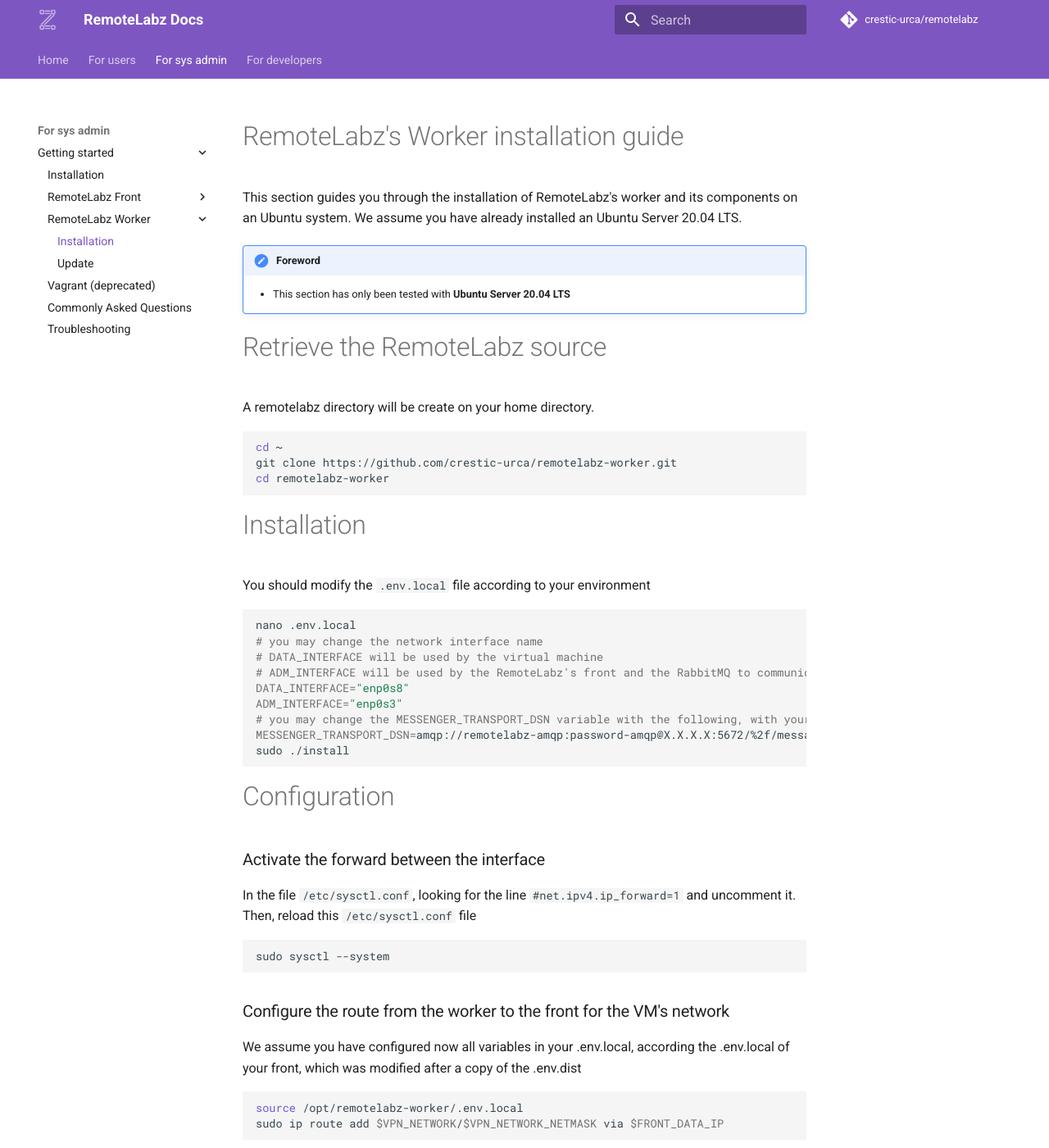
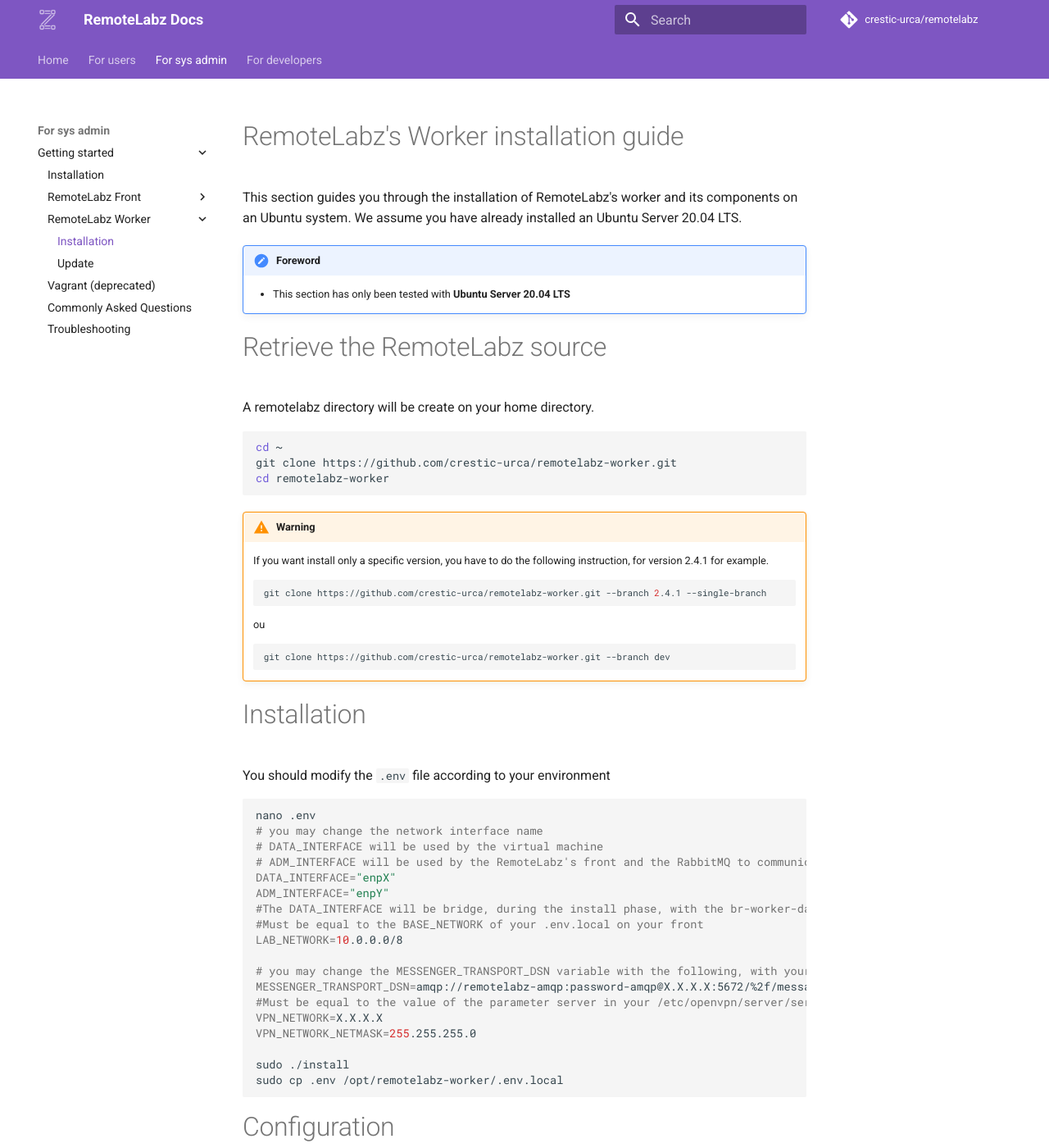
Before and after one commit to remotelabz/remotelabz-docs, an MkDocs documentation site: the page built from docs/administrators/getting-started/ubuntu-worker.md, in a window 1280 px wide and 1400 px high. Shown: the whole window at 82% size. Built offline with MkDocs 1.6.1 and Material for MkDocs 9.7.7, drawn with Linux system fonts in a browser that asks for light colours; comment, search, counter and statistics services are not loaded.

````diff
--- a/docs/administrators/getting-started/ubuntu-worker.md
+++ b/docs/administrators/getting-started/ubuntu-worker.md
@@ -14,19 +14,38 @@ git clone https://github.com/crestic-urca/remotelabz-worker.git
 cd remotelabz-worker
 ```
 
+!!! warning
+    If you want install only a specific version, you have to do the following instruction, for version 2.4.1 for example.
+    ```bash
+    git clone https://github.com/crestic-urca/remotelabz-worker.git --branch 2.4.1 --single-branch
+    ```
+    ou
+    ```bash
+    git clone https://github.com/crestic-urca/remotelabz-worker.git --branch dev
+    ```
+
 # Installation
-You should modify the `.env.local` file according to your environment
+You should modify the `.env` file according to your environment
 
 ``` bash
-nano .env.local
+nano .env
 # you may change the network interface name
 # DATA_INTERFACE will be used by the virtual machine
 # ADM_INTERFACE will be used by the RemoteLabz's front and the RabbitMQ to communicate with the worker. This interface is also used to ssh connexion
-DATA_INTERFACE="enp0s8"
-ADM_INTERFACE="enp0s3"
-# you may change the MESSENGER_TRANSPORT_DSN variable with the following, with your credentials, and the RabbitMQ IP or its FQDN
+DATA_INTERFACE="enpX"
+ADM_INTERFACE="enpY"
+#The DATA_INTERFACE will be bridge, during the install phase, with the br-worker-data interface (which will be an OVS)
+#Must be equal to the BASE_NETWORK of your .env.local on your front
+LAB_NETWORK=10.0.0.0/8
+
+# you may change the MESSENGER_TRANSPORT_DSN variable with the following, with your credentials, and the RabbitMQ IP or its FQDN. If the RabbitMQ is on your front, you have to use the adm network
 MESSENGER_TRANSPORT_DSN=amqp://remotelabz-amqp:password-amqp@X.X.X.X:5672/%2f/messages
+#Must be equal to the value of the parameter server in your /etc/openvpn/server/server.conf on your Front
+VPN_NETWORK=X.X.X.X
+VPN_NETWORK_NETMASK=255.255.255.0
+
 sudo ./install
+sudo cp .env /opt/remotelabz-worker/.env.local
 ```
 # Configuration
 ### Activate the forward between the interface
````
Also changed, not shown: docs/administrators/getting-started/ubuntu-front.md (+6 -2 lines).
